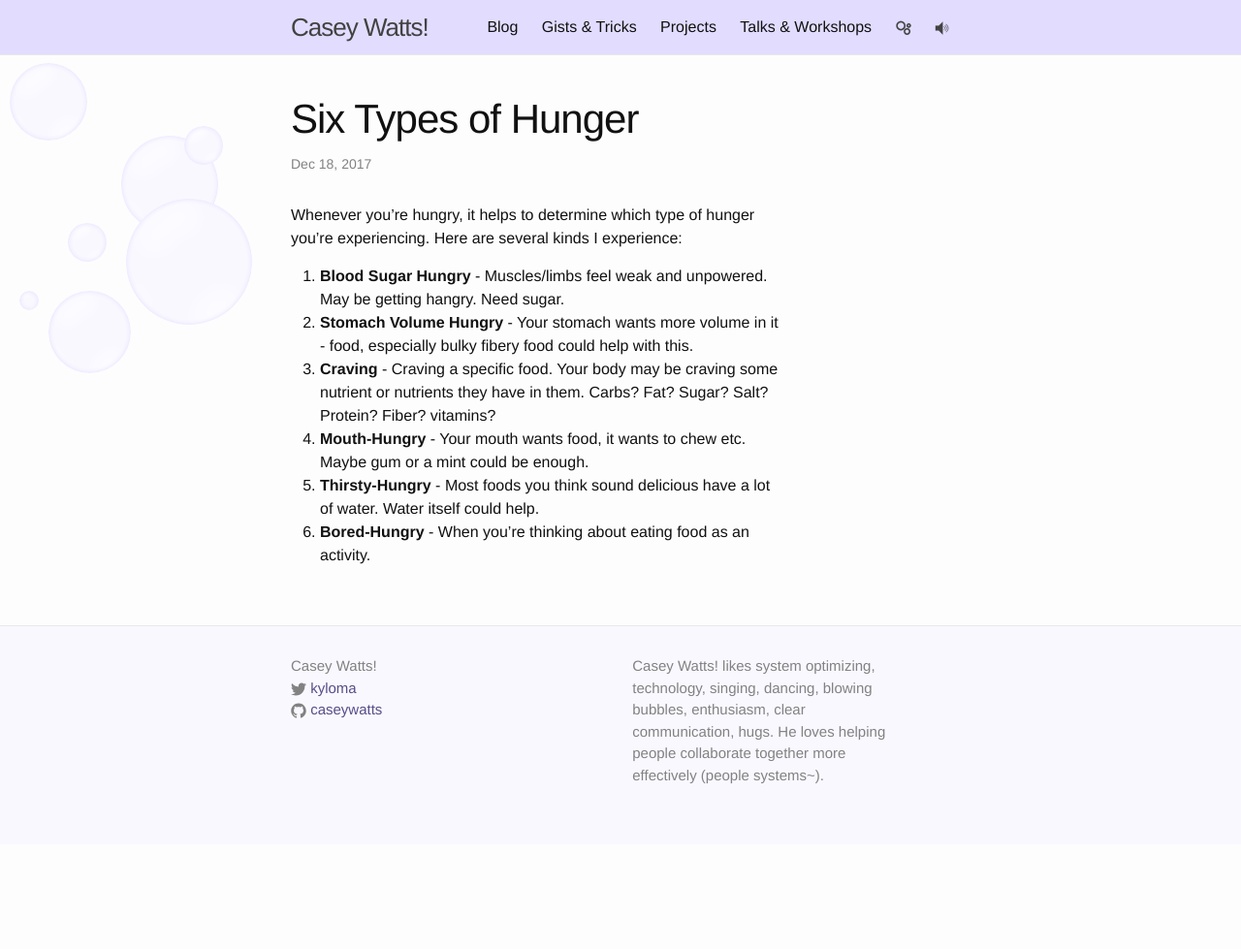
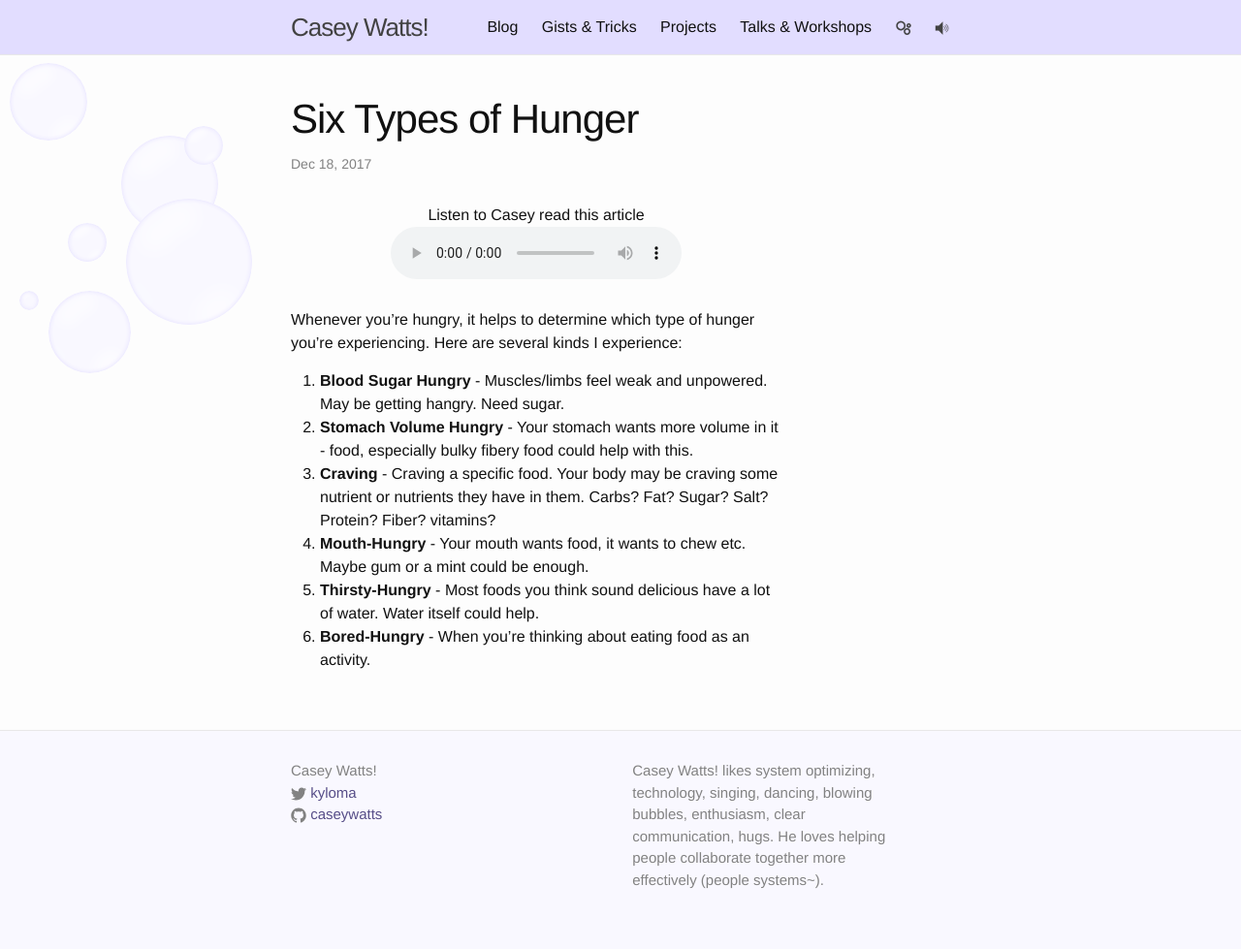
Before and after one commit to caseywatts/caseywatts.github.io, a Jekyll site: the page built from _posts/2017-12-18-types-of-hunger.md, in a window 1280 px wide. Shown: the whole page at 97% size. Built offline with Jekyll 4.4.1, drawn with Linux system fonts in a browser that asks for light colours; before the commit the page ends 900 px from its top, so only the background shows below that.

Commit message:
example of embedded audio(does not match the article)

```diff
--- a/_posts/2017-12-18-types-of-hunger.md
+++ b/_posts/2017-12-18-types-of-hunger.md
@@ -4,6 +4,14 @@ title: Six Types of Hunger
 tagline: enrich your vocabulary
 tags:
 ---
+
+<div style="text-align:center; margin:30px;">
+Listen to Casey read this article
+<audio controls style="display:block; margin: auto;">
+  <source src="https://files-caseywatts-com.s3.amazonaws.com/Inner+vs+Outer.mp3" type="audio/mpeg">
+Your browser does not support the audio element.
+</audio>
+</div>
 
 Whenever you're hungry, it helps to determine which type of hunger you're experiencing. Here are several kinds I experience:
 
```
